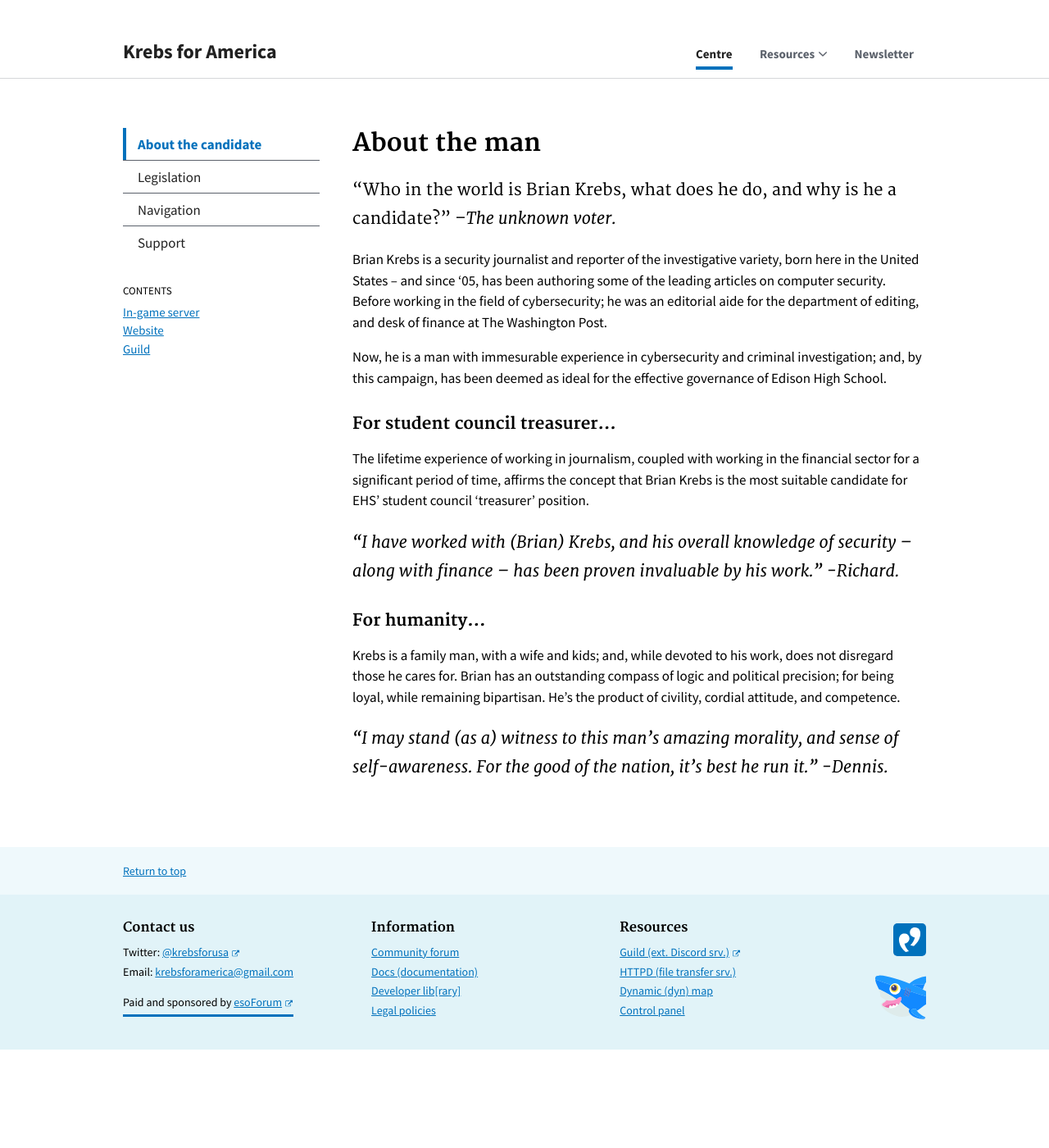
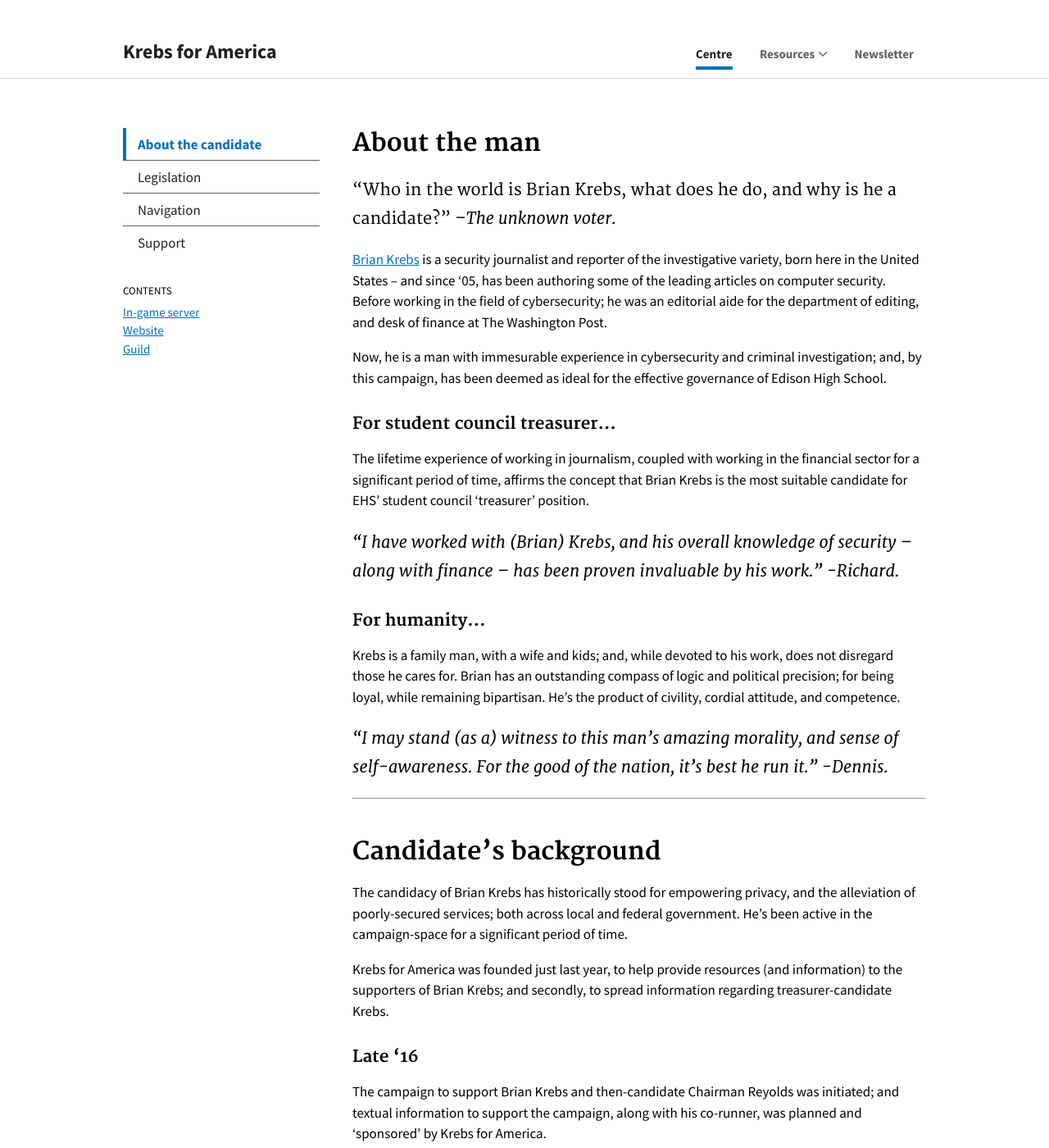
Before and after one commit to serrif/website, a Jekyll site: the page built from main/docs/about.md, in a window 1280 px wide and 1400 px high. Shown: the whole window at 82% size. Built offline with Jekyll 4.4.1, drawn with Linux system fonts in a browser that asks for light colours; some of the changed text lies outside the part shown.

Commit message:
Update about.md

```diff
--- a/main/docs/about.md
+++ b/main/docs/about.md
@@ -17,7 +17,7 @@ subnav:
 "Who in the world is Brian Krebs, what does he do, and why is he a candidate?" --*The unknown voter.*
 {: .usa-font-lead }
 
-Brian Krebs is a security journalist and reporter of the investigative variety, born here in the United States -- and since '05, has been authoring some of the leading articles on computer security. Before working in the field of cybersecurity; he was an editorial aide for the department of editing, and desk of finance at The Washington Post.
+[Brian Krebs](https://krebsonsecurity.com) is a security journalist and reporter of the investigative variety, born here in the United States -- and since '05, has been authoring some of the leading articles on computer security. Before working in the field of cybersecurity; he was an editorial aide for the department of editing, and desk of finance at The Washington Post.
 
 Now, he is a man with immesurable experience in cybersecurity and criminal investigation; and, by this campaign, has been deemed as ideal for the effective governance of Edison High School.
 
@@ -32,3 +32,15 @@ Krebs is a family man, with a wife and kids; and, while devoted to his work, doe
 
 *"I may stand (as a) witness to this man's amazing morality, and sense of self-awareness. For the good of the nation, it's best he run it." -Dennis.*
 {: .usa-font-lead }
+
+<hr>
+
+## Candidate's background
+The candidacy of Brian Krebs has historically stood for empowering privacy, and the alleviation of poorly-secured services; both across local and federal government. He's been active in the campaign-space for a significant period of time.
+
+Krebs for America was founded just last year, to help provide resources (and information) to the supporters of Brian Krebs; and secondly, to spread information regarding treasurer-candidate Krebs.
+
+### Late '16
+The campaign to support Brian Krebs and then-candidate Chairman Reyolds was initiated; and textual information to support the campaign, along with his co-runner, was planned and 'sponsored' by Krebs for America.
+
+A logical backing from [esoForum](https://esotalk.net) ensued, which now provides the services under the name 'Krebs for America'; and to this day, the esoForum service fully backs Brian Krebs for the student council treasurer position.
```
